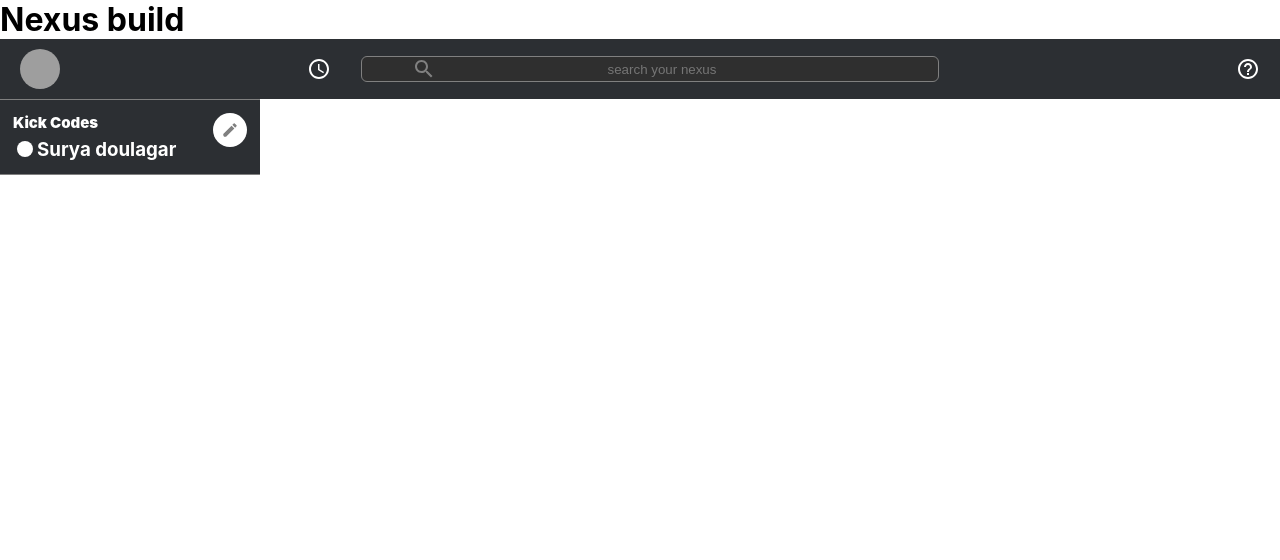
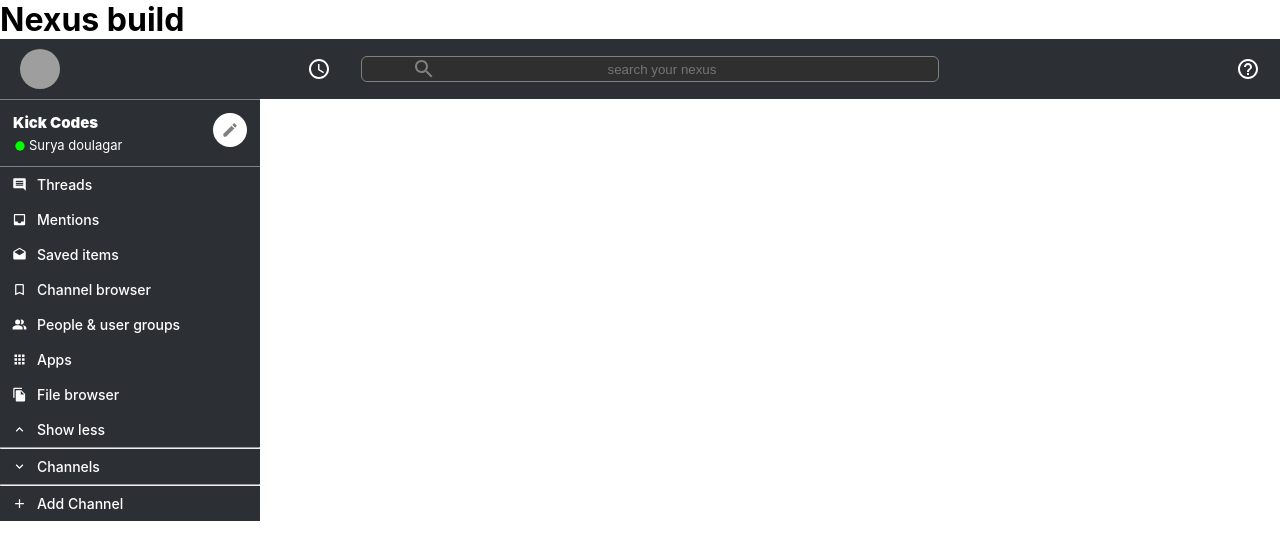
Before and after one commit to suryadoulagar/nexus, a React (Create React App) app: page / in a window 1280 px wide. Shown: the top 560 px of the page. Built offline with nearby package versions, Linux system fonts and the light colour scheme; grey boxes are pictures that could not be loaded.

Commit message:
sidebar ui updated

```diff
--- a/package.json
+++ b/package.json
@@ -8,6 +8,7 @@
     "@testing-library/jest-dom": "^5.11.9",
     "@testing-library/react": "^11.2.3",
     "@testing-library/user-event": "^12.6.2",
+    "firebase": "^8.2.4",
     "lite-server": "^2.6.1",
     "react": "^17.0.1",
     "react-dom": "^17.0.1",
--- a/src/Sidebar.css
+++ b/src/Sidebar.css
@@ -18,6 +18,15 @@
 .sidebar__info > h3 {
     display: flex;
     align-items: center;
+    font-size: 13px;
+    font-weight: 400;
+}
+
+.sidebar__info > h3 > .MuiSvgIcon-root {
+    color: #00ff00;
+    font-size: 14px;
+    margin-top: 1px;
+    margin-right: 2px;
 }
 
 .sidebar__header {
--- a/src/Sidebar.js
+++ b/src/Sidebar.js
@@ -1,7 +1,18 @@
 import React from "react";
 import "./Sidebar.css";
 import FiberManualRecordIcon from "@material-ui/icons/FiberManualRecord";
-import CreateIcon from "@material-ui/icons/Create"
+import CreateIcon from "@material-ui/icons/Create";
+import InsertCommentIcon from '@material-ui/icons/InsertComment';
+import InboxIcon from '@material-ui/icons/Inbox';
+import DraftsIcon from '@material-ui/icons/Drafts';
+import BookmarkBorderIcon from '@material-ui/icons/BookmarkBorder';
+import PeopleAltIcon from '@material-ui/icons/PeopleAlt';
+import AppsIcon from '@material-ui/icons/Apps';
+import FileCopyIcon from '@material-ui/icons/FileCopy';
+import ExpandLessIcon from '@material-ui/icons/ExpandLess';
+import ExpandMoreIcon from '@material-ui/icons/ExpandMore';
+import AddIcon from '@material-ui/icons/Add';
+import SidebarOption from "./SidebarOption";
 
 function Sidebar() {
   return (
@@ -16,6 +27,18 @@ function Sidebar() {
         </div>
         <CreateIcon />
       </div>
+      <SidebarOption Icon={InsertCommentIcon} title="Threads" />
+      <SidebarOption Icon={InboxIcon} title="Mentions" />
+      <SidebarOption Icon={DraftsIcon} title="Saved items" />
+      <SidebarOption Icon={BookmarkBorderIcon} title="Channel browser" />
+      <SidebarOption Icon={PeopleAltIcon} title="People & user groups" />
+      <SidebarOption Icon={AppsIcon} title="Apps" />
+      <SidebarOption Icon={FileCopyIcon} title="File browser" />
+      <SidebarOption Icon={ExpandLessIcon} title="Show less" />
+      <hr />
+      <SidebarOption Icon={ExpandMoreIcon} title="Channels" />
+      <hr />
+      <SidebarOption Icon={AddIcon} title=" Add Channel" />
     </div>
   );
 }
--- /dev/null
+++ b/src/SidebarOption.css
@@ -0,0 +1,29 @@
+.sidebarOption {
+    display: flex;
+    align-items: center;
+    font-size: 12px;
+    padding-left: 2px;
+    cursor: pointer;
+}
+
+.sidebarOption:hover {
+    opacity: 0.9;
+    background-color: #282c34;
+}
+
+.sidebarOption__icon {
+    padding: 10px;
+    font-size: 15px !important;
+}
+
+.sidebarOption__room {
+    padding: 10px 0;
+}
+
+.sidebarOption__hash {
+    padding: 10px;
+}
+
+.sidebarOption > h3 {
+    font-weight: 500;
+}
--- /dev/null
+++ b/src/SidebarOption.js
@@ -0,0 +1,19 @@
+import React from "react";
+import "./SidebarOption.css";
+
+function SidebarOption({ Icon, title }) {
+  return (
+    <div className="sidebarOption">
+      {Icon && <Icon className="sidebarOption__icon" />}
+      {Icon ? (
+        <h3>{title}</h3>
+      ) : (
+        <h3 className="sidebarOption__room">
+          <span className="sidebarOption__hash"># {title}</span>
+        </h3>
+      )}
+    </div>
+  );
+}
+
+export default SidebarOption;
```
Also changed, not shown: src/firebase.js (added, +22 -0 lines), 1 other file (tests, documents, lock files or other folders).
